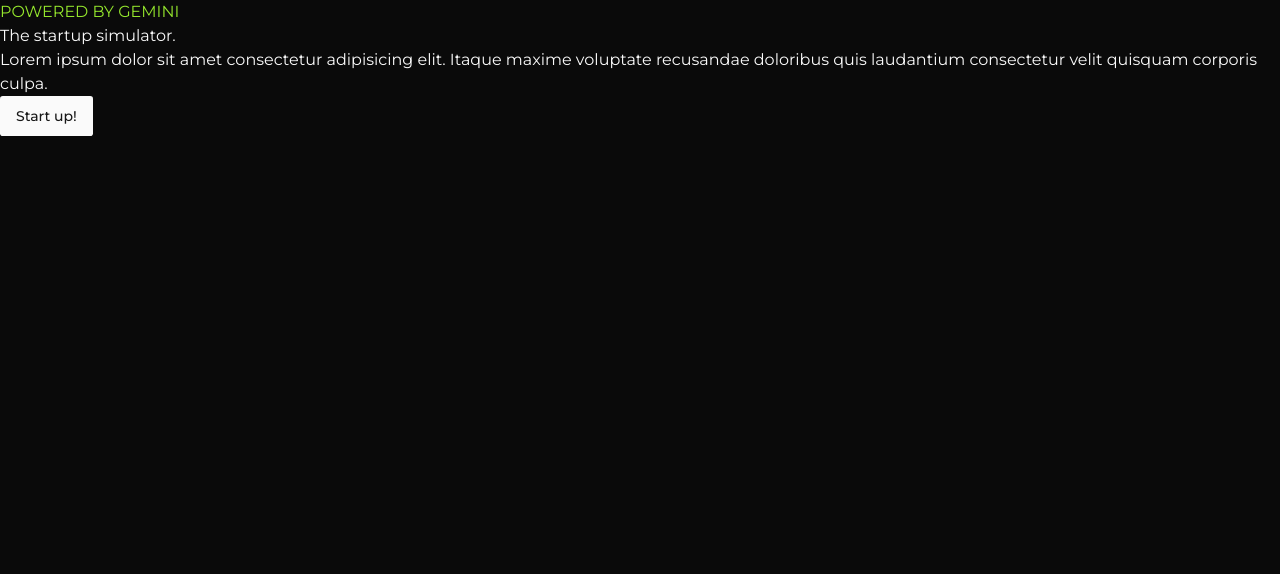
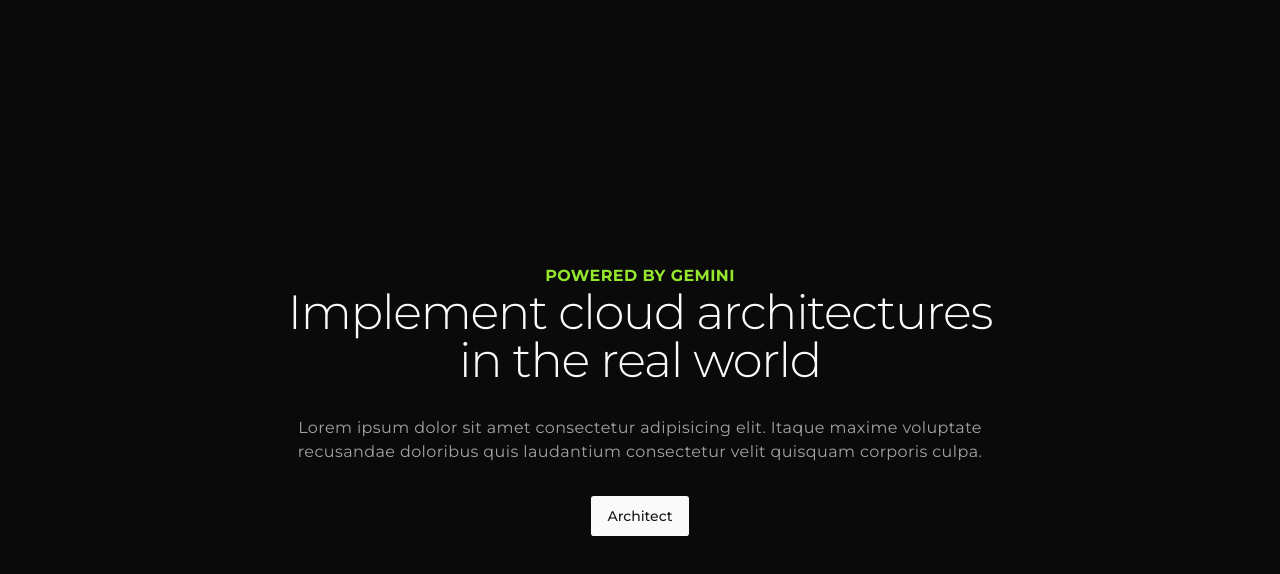
Before and after one commit to ParamBirje/noburncloud, a Next.js app in the folder apps/web/: page / in a window 1280 px wide. Shown: the top 574 px of the page. Built offline with nearby package versions, Linux system fonts and the light colour scheme.

Commit message:
Implemented home page

```diff
--- a/apps/web/src/app/page.tsx
+++ b/apps/web/src/app/page.tsx
@@ -1,5 +1,6 @@
 import { log } from "@repo/logger";
 import { Button } from "@/components/ui/button";
+import Link from "next/link";
 
 export const metadata = {
   title: "TheLaunchpad - Startup Simulator",
@@ -9,17 +10,28 @@ export default function Store(): JSX.Element {
   log("Hey! This is the home page.");
 
   return (
-    <main>
-      <h2 className="uppercase text-accent">powered by Gemini</h2>
-      <h1>The startup simulator.</h1>
+    <main className="min-h-screen w-3/4 mx-auto flex justify-center items-center">
+      <div className="text-center flex flex-col gap-8">
+        <div>
+          <h2 className="uppercase text-accent font-bold tracking-wide">
+            powered by Gemini
+          </h2>
+          <h1 className="scroll-m-20 text-4xl font-light tracking-tight lg:text-5xl">
+            Implement cloud architectures <br />
+            in the real world
+          </h1>
+        </div>
 
-      <p>
-        Lorem ipsum dolor sit amet consectetur adipisicing elit. Itaque maxime
-        voluptate recusandae doloribus quis laudantium consectetur velit
-        quisquam corporis culpa.
-      </p>
+        <p className="text-muted-foreground tracking-wide w-3/4 mx-auto">
+          Lorem ipsum dolor sit amet consectetur adipisicing elit. Itaque maxime
+          voluptate recusandae doloribus quis laudantium consectetur velit
+          quisquam corporis culpa.
+        </p>
 
-      <Button>Start up!</Button>
+        <Link href="/onboard">
+          <Button>Architect</Button>
+        </Link>
+      </div>
     </main>
   );
 }
```
